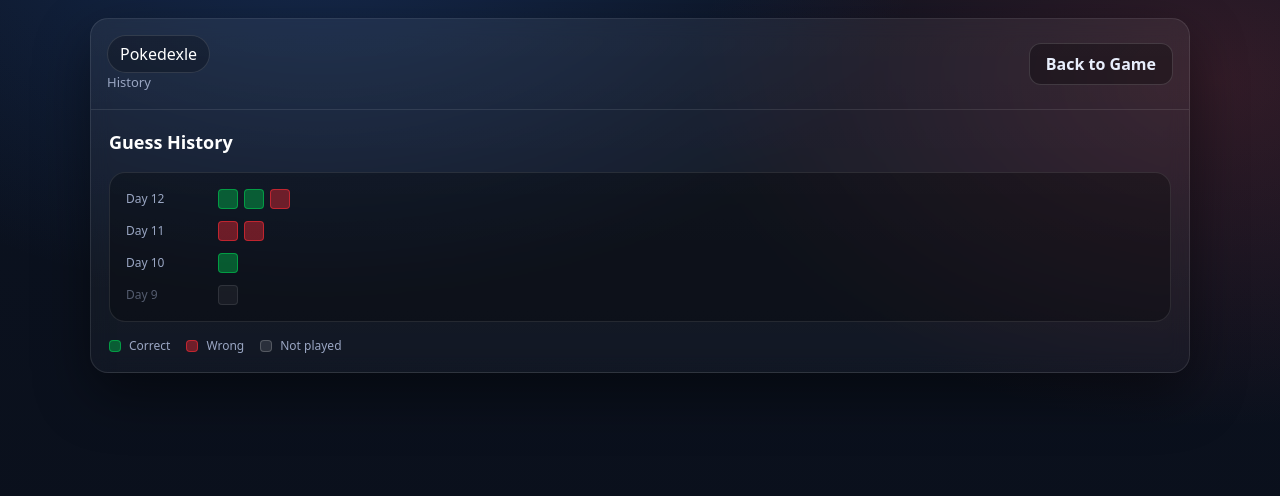
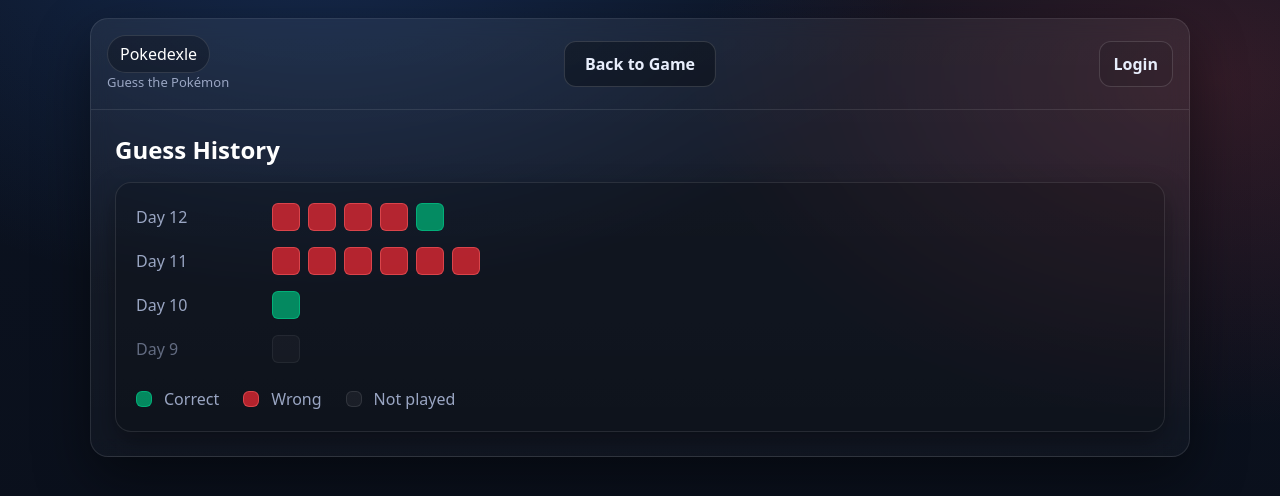
Before and after one commit to birgirbtb/pokedexdle, a Next.js app: page /history in a window 1280 px wide. Shown: the top 496 px of the page. Built offline with nearby package versions, Linux system fonts and the light colour scheme.

Commit message:
fixed the coloring issues

```diff
--- a/app/history/page.tsx
+++ b/app/history/page.tsx
@@ -2,96 +2,167 @@
 
 export default function HistoryPage() {
   return (
-    <main className="min-h-screen flex justify-center items-start p-[18px]">
-      <div className="w-full max-w-[1100px] rounded-[18px] overflow-hidden border border-white/10 bg-gradient-to-b from-white/[0.06] to-white/[0.03] shadow-[0_22px_55px_rgba(0,0,0,0.45)] backdrop-blur-[10px]">
-
-        {/* Header */}
-        <header className="relative border-b border-white/10 bg-[linear-gradient(90deg,rgba(229,72,77,0.18),rgba(59,130,246,0.14)),rgba(15,23,42,0.55)]">
+    // Full viewport height, center the app container horizontally
+    <main className="min-h-screen flex justify-center items-start p-4.5">
+      {/* Main glass container */}
+      <div
+        className="
+          relative w-full max-w-[1100px]
+          rounded-[18px] overflow-hidden
+          bg-gradient-to-b from-white/[0.06] to-white/[0.03]
+          border border-white/10
+          shadow-[0_22px_55px_rgba(0,0,0,0.45)]
+          backdrop-blur-[10px]
+        "
+      >
+        {/* Header bar */}
+        <header
+          className="
+            relative
+            bg-[linear-gradient(90deg,rgba(229,72,77,0.18),rgba(59,130,246,0.14)),rgba(15,23,42,0.55)]
+            border-b border-white/10
+          "
+        >
+          {/* Left/Right header layout */}
           <div className="flex items-center justify-between gap-4 p-4">
-            {/* Brand */}
+            {/* Left: brand goes back to home */}
+            <Link href="/" className="block">
               <div>
                 <div className="text-white inline-block py-1.5 px-3 rounded-full bg-black/25 border border-white/12">
                   Pokedexle
                 </div>
-              <div className="text-[#9aa6c3] text-[13px]">
-                History
+                <div className="text-[#9aa6c3] text-[13px]">Guess the Pokémon</div>
               </div>
+            </Link>
+
+            {/* Right: Login (replace later with LogOut/user if you want) */}
+            <Link href="/login">
+              <button
+                type="button"
+                className="
+                  border border-white/[0.14] bg-black/10
+                  text-[#e8eefc]
+                  py-2.5 px-3.5 rounded-xl
+                  font-bold
+                  hover:bg-black/20
+                  active:translate-y-px
+                "
+              >
+                Login
+              </button>
+            </Link>
           </div>
 
-            {/* Back button */}
-            <Link
-              href="/"
-              className="px-4 py-2 rounded-xl font-extrabold
-                         border border-white/14 bg-black/30
-                         text-[#e8eefc] hover:bg-black/40
-                         active:translate-y-px select-none"
+          {/* Center: back button (absolute = truly centered) */}
+          <div className="absolute left-1/2 top-1/2 -translate-x-1/2 -translate-y-1/2">
+            <Link href="/">
+              <button
+                type="button"
+                className="
+                  px-5 py-2.5 rounded-xl
+                  font-extrabold
+                  border border-white/14
+                  bg-black/30 text-[#e8eefc]
+                  hover:bg-black/40
+                  active:translate-y-px
+                  select-none
+                "
               >
                 Back to Game
+              </button>
             </Link>
           </div>
         </header>
 
-        {/* ================= HISTORY ================= */}
-        <section className="p-[18px] flex flex-col gap-4">
-          <h1 className="text-white text-lg font-extrabold">
-            Guess History
-          </h1>
+        {/* Page content padding */}
+        <section className="p-6">
+          <h1 className="text-white text-2xl font-extrabold">Guess History</h1>
 
-          <div className="rounded-2xl border border-white/10 bg-black/30 p-4 flex flex-col gap-3">
+          {/* Outer history panel */}
+          <div
+            className="
+              mt-4
+              rounded-2xl
+              border border-white/10
+              bg-black/20
+              shadow-[0_10px_26px_rgba(0,0,0,0.35)]
+              p-5
+            "
+          >
+            {/* Rows container */}
+            <div className="flex flex-col gap-4">
+              {/* ===== Row: Day 12 ===== */}
+              <div className="flex items-center gap-6">
+                {/* Left label */}
+                <div className="w-28 text-[#9aa6c3]">Day 12</div>
 
-            {/* One row = one day */}
-
-            <div className="flex items-center gap-3">
-              <div className="w-20 text-xs text-[#9aa6c3]">Day 12</div>
-              <div className="flex gap-1.5">
-                <div className="w-5 h-5 rounded-sm bg-green-500/40 border border-green-500/60" />
-                <div className="w-5 h-5 rounded-sm bg-green-500/40 border border-green-500/60" />
-                <div className="w-5 h-5 rounded-sm bg-red-500/40 border border-red-500/60" />
+                {/* Result squares row */}
+                <div className="flex gap-2">
+                  {/* Wrong */}
+                  <div className="w-7 h-7 rounded-md bg-red-500/70 border border-red-400/50" />
+                  {/* Wrong */}
+                  <div className="w-7 h-7 rounded-md bg-red-500/70 border border-red-400/50" />
+                  {/* Wrong */}
+                  <div className="w-7 h-7 rounded-md bg-red-500/70 border border-red-400/50" />
+                  {/* Wrong */}
+                  <div className="w-7 h-7 rounded-md bg-red-500/70 border border-red-400/50" />
+                  {/* Correct */}
+                  <div className="w-7 h-7 rounded-md bg-emerald-500/70 border border-emerald-400/50" />
                 </div>
               </div>
 
-            <div className="flex items-center gap-3">
-              <div className="w-20 text-xs text-[#9aa6c3]">Day 11</div>
-              <div className="flex gap-1.5">
-                <div className="w-5 h-5 rounded-sm bg-red-500/40 border border-red-500/60" />
-                <div className="w-5 h-5 rounded-sm bg-red-500/40 border border-red-500/60" />
+              {/* ===== Row: Day 11 ===== */}
+              <div className="flex items-center gap-6">
+                <div className="w-28 text-[#9aa6c3]">Day 11</div>
+                <div className="flex gap-2">
+                  <div className="w-7 h-7 rounded-md bg-red-500/70 border border-red-400/50" />
+                  <div className="w-7 h-7 rounded-md bg-red-500/70 border border-red-400/50" />
+                  <div className="w-7 h-7 rounded-md bg-red-500/70 border border-red-400/50" />
+                  <div className="w-7 h-7 rounded-md bg-red-500/70 border border-red-400/50" />
+                  <div className="w-7 h-7 rounded-md bg-red-500/70 border border-red-400/50" />
+                  <div className="w-7 h-7 rounded-md bg-red-500/70 border border-red-400/50" />
                 </div>
               </div>
 
-            <div className="flex items-center gap-3">
-              <div className="w-20 text-xs text-[#9aa6c3]">Day 10</div>
-              <div className="flex gap-1.5">
-                <div className="w-5 h-5 rounded-sm bg-green-500/40 border border-green-500/60" />
+              {/* ===== Row: Day 10 ===== */}
+              <div className="flex items-center gap-6">
+                <div className="w-28 text-[#9aa6c3]">Day 10</div>
+                <div className="flex gap-2">
+                  <div className="w-7 h-7 rounded-md bg-emerald-500/70 border border-emerald-400/50" />
                 </div>
               </div>
 
-            {/* Did not play */}
-            <div className="flex items-center gap-3 opacity-50">
-              <div className="w-20 text-xs text-[#9aa6c3]">Day 9</div>
-              <div className="flex gap-1.5">
-                <div className="w-5 h-5 rounded-sm bg-white/10 border border-white/20" />
+              {/* ===== Row: Day 9 (not played / muted) ===== */}
+              <div className="flex items-center gap-6 opacity-60">
+                <div className="w-28 text-[#9aa6c3]">Day 9</div>
+                <div className="flex gap-2">
+                  <div className="w-7 h-7 rounded-md bg-white/5 border border-white/10" />
+                </div>
               </div>
             </div>
 
+            {/* Legend under the panel */}
+            <div className="mt-6 flex flex-wrap gap-6 text-[#9aa6c3]">
+              {/* Correct */}
+              <div className="flex items-center gap-3">
+                <span className="w-4 h-4 rounded-md bg-emerald-500/70 border border-emerald-400/50" />
+                <span>Correct</span>
               </div>
 
-          {/* Legend */}
-          <div className="flex gap-4 text-xs text-[#9aa6c3]">
-            <div className="flex items-center gap-2">
-              <span className="w-3 h-3 rounded-sm bg-green-500/40 border border-green-500/60" />
-              Correct
+              {/* Wrong */}
+              <div className="flex items-center gap-3">
+                <span className="w-4 h-4 rounded-md bg-red-500/70 border border-red-400/50" />
+                <span>Wrong</span>
               </div>
-            <div className="flex items-center gap-2">
-              <span className="w-3 h-3 rounded-sm bg-red-500/40 border border-red-500/60" />
-              Wrong
+
+              {/* Not played */}
+              <div className="flex items-center gap-3">
+                <span className="w-4 h-4 rounded-md bg-white/5 border border-white/10" />
+                <span>Not played</span>
               </div>
-            <div className="flex items-center gap-2">
-              <span className="w-3 h-3 rounded-sm bg-white/10 border border-white/20" />
-              Not played
             </div>
           </div>
         </section>
-
       </div>
     </main>
   );
```
Lines whose indentation alone changed are shown as unchanged.
